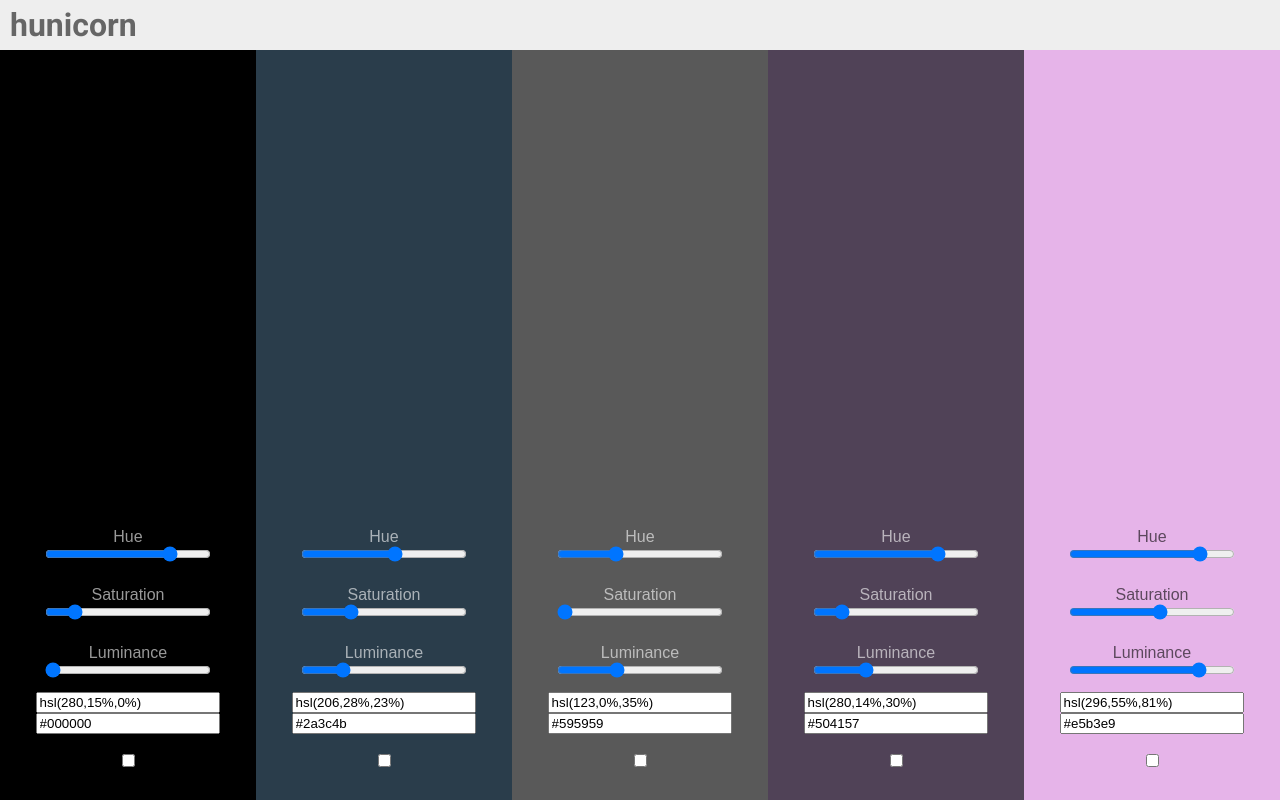
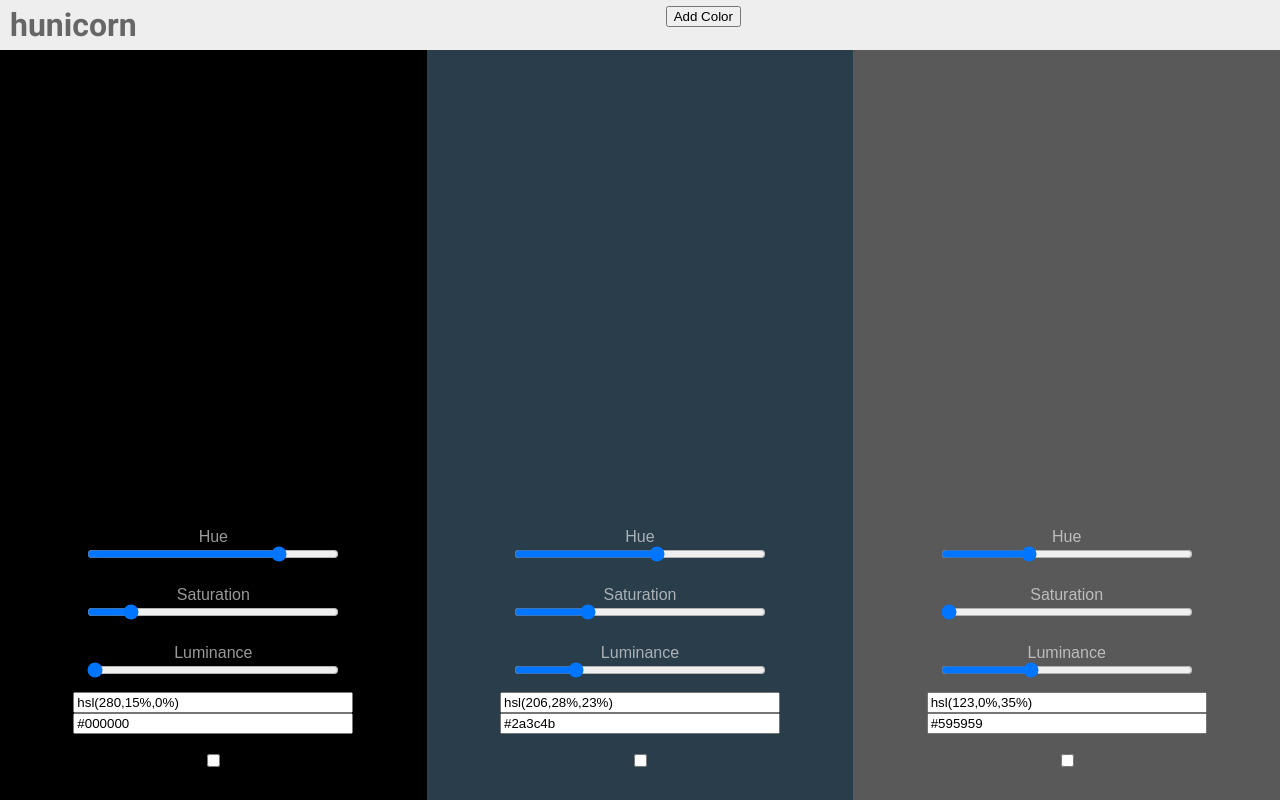
Before and after one commit to gabescarbrough/hunicorn, a React (Create React App) app: page / in a window 1280 px wide. Built offline with nearby package versions, Linux system fonts and the light colour scheme.

Commit message:
Add functionality to add more colors to palette

```diff
--- a/src/App.js
+++ b/src/App.js
@@ -6,16 +6,51 @@ import ColorPicker from './components/ColorPicker'
 import {randomHue, randomPercent} from './colorUtilities.js'
 
 class App extends Component {
+  constructor (props) {
+    super(props)
+
+    this.addColor = this.addColor.bind(this)
+
+    this.state = {
+      colors:   [
+          {
+              hue: randomHue(),
+              saturation: randomPercent(),
+              luminance: randomPercent(),
+          },
+          {
+              hue: randomHue(),
+              saturation: randomPercent(),
+              luminance: randomPercent(),
+          },
+          {
+              hue: randomHue(),
+              saturation: randomPercent(),
+              luminance: randomPercent(),
+          },
+      ]
+    }
+  }
+
+  addColor(){
+      if(this.state.colors.length < 7){
+          this.setState(prevState => ({
+            colors: [...prevState.colors, {
+                  hue: randomHue(),
+                  saturation: randomPercent(),
+                  luminance: randomPercent(),
+              }]
+          }));
+      }
+  }
+
+
   render () {
     return (
       <div className='App'>
-        <Header />
+        <Header numOfColors={this.state.colors.length} addColorHandler={this.addColor} />
         <div className='color-container'>
-          <ColorPicker hue={randomHue()} saturation={randomPercent()} luminance={randomPercent()} />
-          <ColorPicker hue={randomHue()} saturation={randomPercent()} luminance={randomPercent()} />
-          <ColorPicker hue={randomHue()} saturation={randomPercent()} luminance={randomPercent()} />
-          <ColorPicker hue={randomHue()} saturation={randomPercent()} luminance={randomPercent()} />
-          <ColorPicker hue={randomHue()} saturation={randomPercent()} luminance={randomPercent()} />
+            {this.state.colors.map((color, i) => <ColorPicker key={i} hue={color.hue} saturation={color.saturation} luminance={color.luminance} />)}
         </div>
       </div>
     )
--- a/src/components/ColorPicker.js
+++ b/src/components/ColorPicker.js
@@ -1,7 +1,7 @@
 import React, { Component } from 'react'
 import ColorInput from './ColorInput'
 import './ColorPicker.css'
-import {isHsl, isHex, isRgb, rgbToHsl, hslToHex,  hexToRgb} from '../colorUtilities.js'
+import {isHsl, isHex, rgbToHsl, hslToHex,  hexToRgb} from '../colorUtilities.js'
 
 class ColorPicker extends Component {
   constructor (props) {
--- a/src/components/Header.js
+++ b/src/components/Header.js
@@ -4,15 +4,19 @@ import './Header.css'
 class Header extends Component {
   constructor (props) {
     super(props)
-    this.state = {
+    this.addColorHandler = this.addColorHandler.bind(this)
+  }
 
-    }
+  addColorHandler() {
+    this.props.addColorHandler()
   }
 
   render () {
+    const addIsDisabled = this.props.numOfColors >= 7;
     return (
       <header>
         <h1>hunicorn</h1>
+        <button disabled={addIsDisabled} onClick={this.props.addColorHandler}>Add Color</button>
       </header>
     )
   }
```
